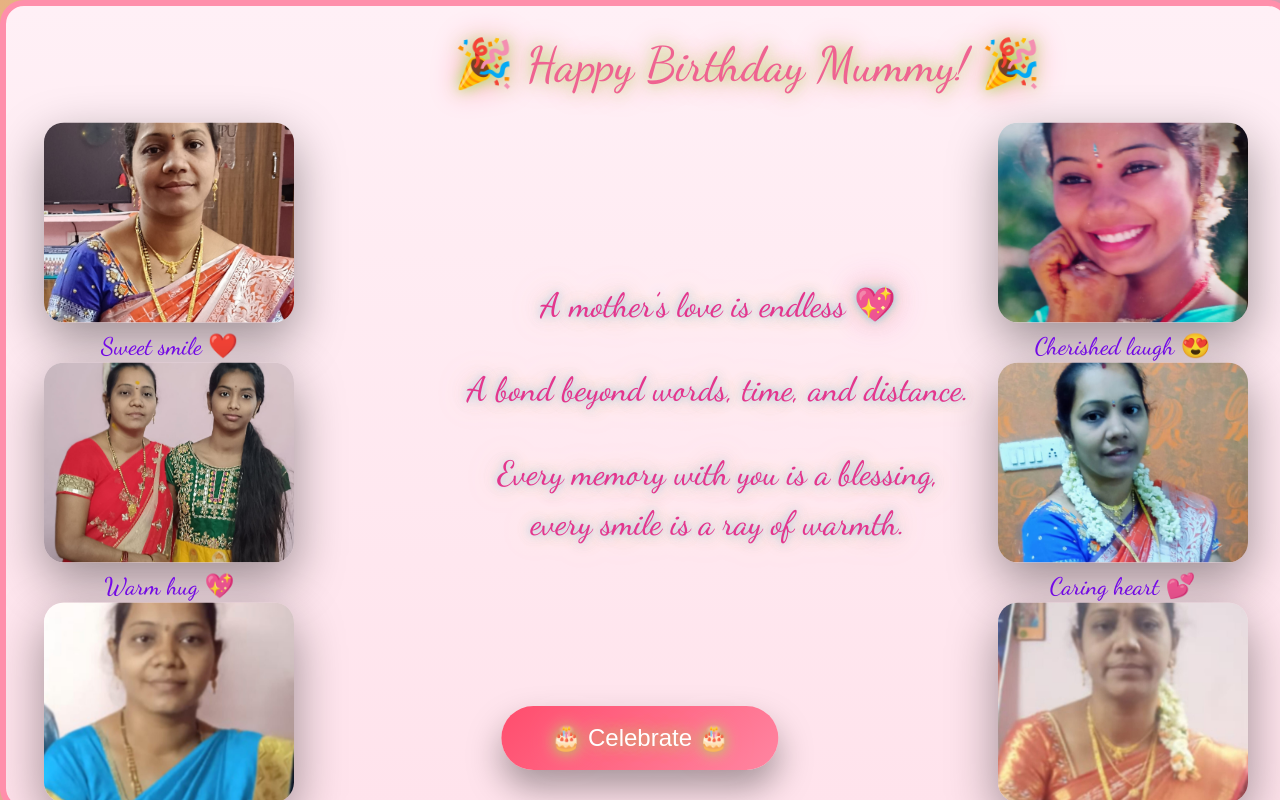
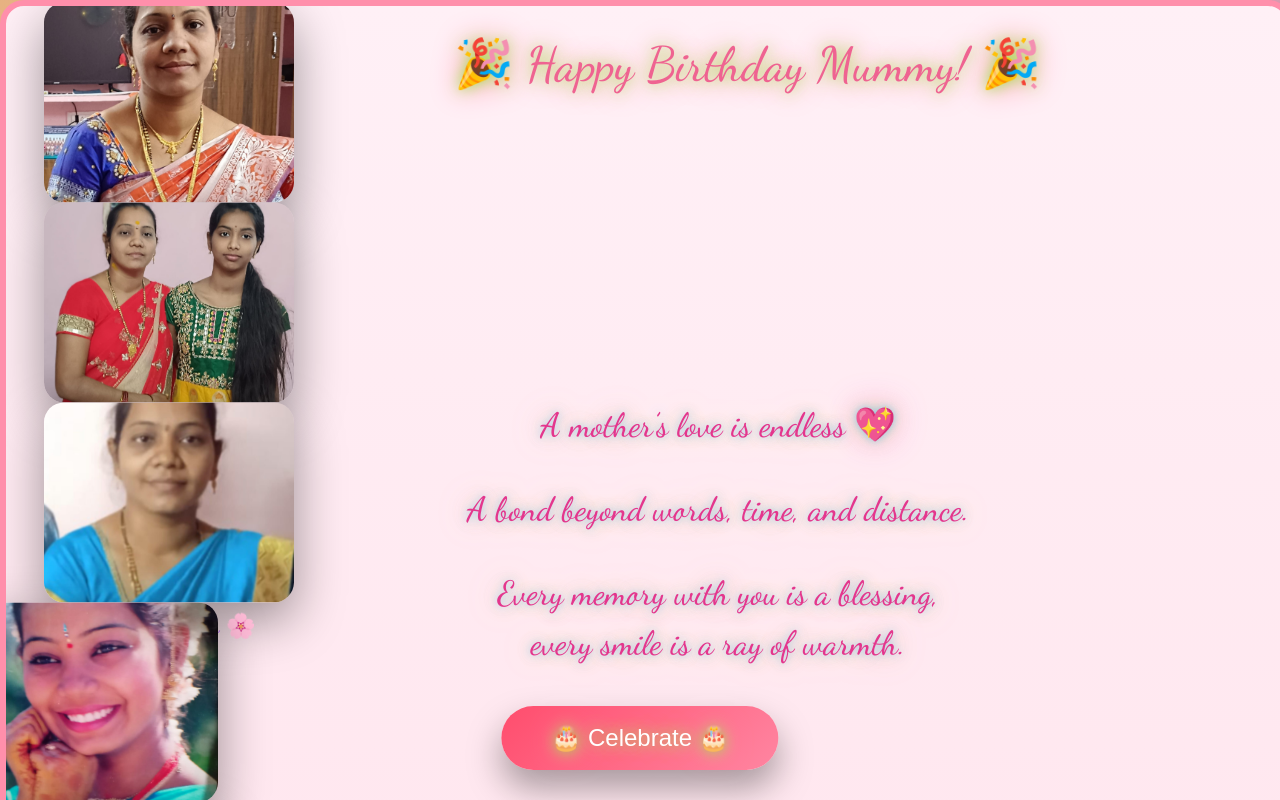
Before and after one commit to Rohitha970/birthday, a React (Vite) app: page /memories in a window 1280 px wide. Built offline with nearby package versions, Linux system fonts and the light colour scheme.

Commit message:
Fix image text display for Vercel

```diff
--- a/src/pages/Memories.css
+++ b/src/pages/Memories.css
@@ -14,7 +14,7 @@
 
 /* Memory Images */
 .mem-img {
-  position: absolute;
+  position: relative;
   width: 250px;
   height: 200px;
   border-radius: 20px;
@@ -40,6 +40,7 @@
   font-size: 1.5rem;
   font-family: 'Dancing Script', cursive;
   text-align: center;
+  position:static;
 }
 
 /* Floating Animation for Images */
```
